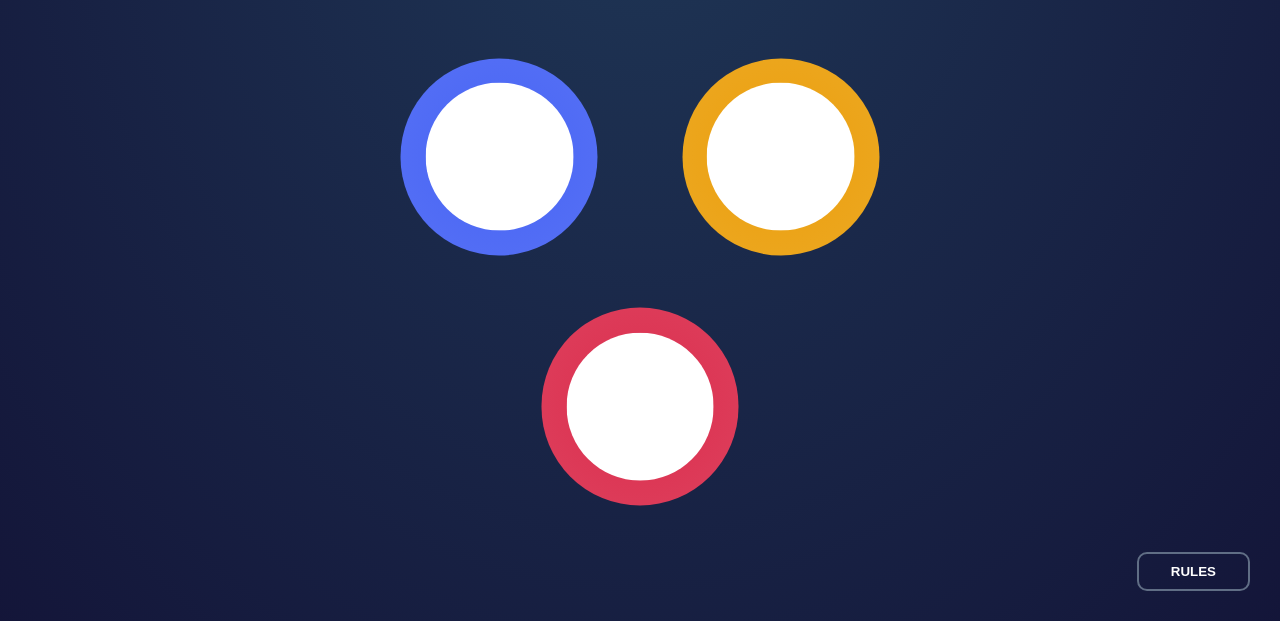
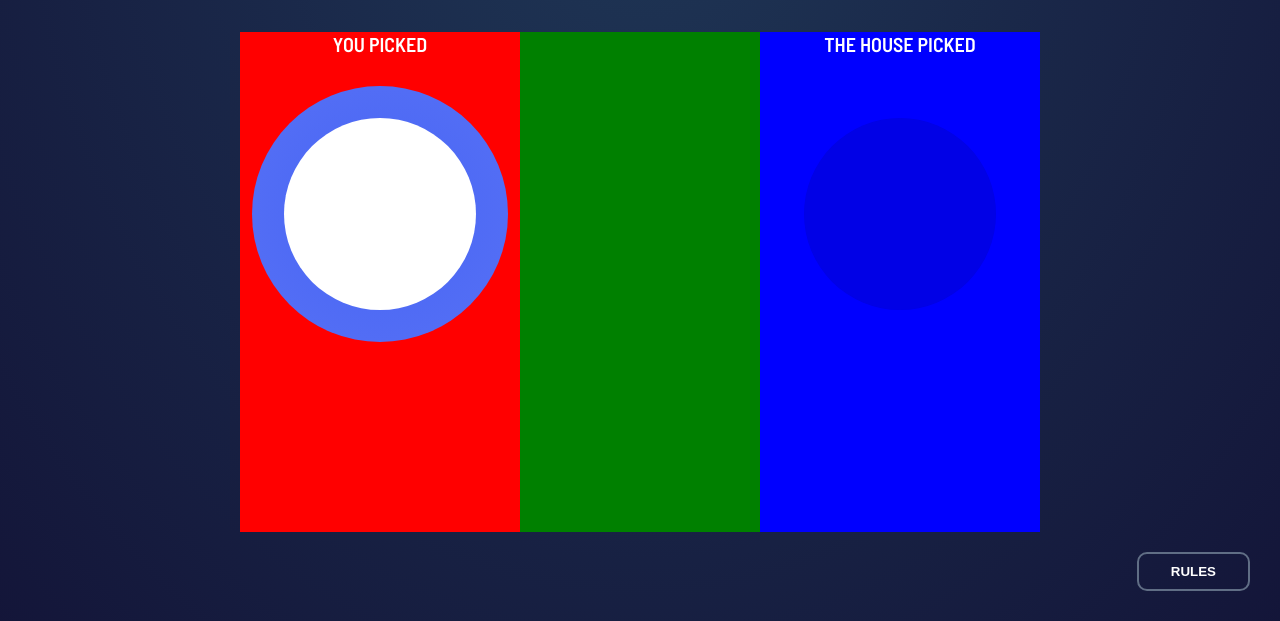
Before and after one commit to MobbySchiller/rock-paper-scissors, a website built with Vite: page index.html in a window 1280 px wide. Shown: the part 179-800 px from the top of the page. Built offline with nearby package versions, Linux system fonts and the light colour scheme; files whose address does not match are found by name.

Commit message:
add duel view

```diff
--- a/index.html
+++ b/index.html
@@ -36,6 +36,26 @@
           </div>
         </div>
       </section>
+      <section class="duel">
+        <div class="duel__player">
+          <div class="pick">
+            <span class="pick__side">You picked</span>
+            <div class="pick__option pick__option--paper pick__option--active">
+              <div class="pick__option-inside pick__option-inside--paper"></div>
+            </div>
+          </div>
+        </div>
+        <div class="duel__ai">
+          <div class="pick">
+            <span class="pick__side">The house picked</span>
+            <div class="pick__option">
+              <div class="pick__shadow pick__shadow--active"></div>
+              <div></div>
+            </div>
+          </div>
+        </div>
+        <div class="duel__result"></div>
+      </section>
     </main>
     <footer class="rules">
       <button class="rules__btn">rules</button>
--- a/src/sass/_styles.scss
+++ b/src/sass/_styles.scss
@@ -83,17 +83,22 @@ body {
 
 .game {
     width: 100%;
-    max-width: 700px;
+    max-width: 800px;
     margin: 0 auto;
 }
 
 .select {
+    height: 0;
     display: flex;
     justify-content: center;
     align-items: center;
     max-width: 500px;
     aspect-ratio: 1/1;
     margin: 0 auto;
+
+    &--active {
+        height: auto;
+    }
 }
 
 .options {
@@ -133,8 +138,9 @@ body {
         transform: translate(50%, -50%);
         background: radial-gradient($scissors-gradient);
     }
+}
 
-    &__inside {
+.option__inside {
     position: absolute;
     top: 50%;
     left: 50%;
@@ -159,7 +165,155 @@ body {
         background-image: url('images/icon-scissors.svg');
     }
 }
+
+.duel {
+    display: grid;
+    grid-template-columns: 50% 50%;
+    grid-template-rows: auto auto;
+    grid-template-areas:
+        'player ai'
+        'result result';
+    width: 100%;
+    height: 500px;
+    background-color: royalblue;
+
+    @include mq(md) {
+        grid-template-columns: 35% auto 35%;
+        grid-template-rows: auto;
+        grid-template-areas:
+            'player result ai';
     }
+
+    &__player {
+        grid-area: player;
+        width: 100%;
+        height: 100%;
+        background-color: red;
+    }
+
+    &__ai {
+        grid-area: ai;
+        width: 100%;
+        height: 100%;
+        background-color: blue;
+    }
+
+    &__result {
+        grid-area: result;
+        width: 100%;
+        height: 100%;
+        background-color: green;
+    }
+}
+
+.pick {
+    display: grid;
+    grid-template-columns: auto;
+    grid-template-rows: auto auto;
+    grid-template-areas:
+        'option'
+        'side'
+    ;
+    justify-content: center;
+
+    @include mq(md) {
+        grid-template-areas:
+            'side'
+            'option'
+        ;
+    }
+}
+
+.pick__side {
+    grid-area: side;
+    margin-top: 16px;
+    color: #fff;
+    text-transform: uppercase;
+    text-align: center;
+
+    @include mq(md) {
+        margin-top: 0;
+        margin-bottom: 30px;
+        font-size: 20px;
+    }
+}
+
+
+.pick__option {
+    grid-area: option;
+    position: relative;
+    width: 20vw;
+    min-width: 100px;
+    aspect-ratio: 1/1;
+    margin: 0 auto;
+    padding: 20px;
+    background-color: transparent;
+    border-radius: 50%;
+
+    @include mq(sm) {
+        min-width: 200px;
+    }
+
+    &--active {
+        display: block;
+    }
+
+    &--rock {
+        background: radial-gradient($rock-gradient);
+    }
+
+    &--paper {
+        background: radial-gradient($paper-gradient);
+    }
+
+    &--scissors {
+        background: radial-gradient($scissors-gradient);
+    }
+}
+
+.pick__option-inside {
+    position: absolute;
+    top: 50%;
+    left: 50%;
+    transform: translate(-50%, -50%);
+    width: 75%;
+    aspect-ratio: 1/1;
+    border-radius: 50%;
+    background-color: #fff;
+    background-repeat: no-repeat;
+    background-position: center;
+    background-size: 45%;
+
+
+    &--rock {
+        background-image: url('images/icon-rock.svg');
+    }
+
+    &--paper {
+        background-image: url('images/icon-paper.svg');
+    }
+
+    &--scissors {
+        background-image: url('images/icon-scissors.svg');
+    }
+}
+
+.pick__shadow {
+    display: none;
+    position: absolute;
+    top: 50%;
+    left: 50%;
+    transform: translate(-50%, -50%);
+    width: 75%;
+    aspect-ratio: 1/1;
+    border-radius: 50%;
+    background-color: rgba(10, 10, 10, 10%);
+
+    &--active {
+        display: block;
+    }
+}
+
 
 
 .rules__btn {
```
Lines whose indentation alone changed are shown as unchanged.
